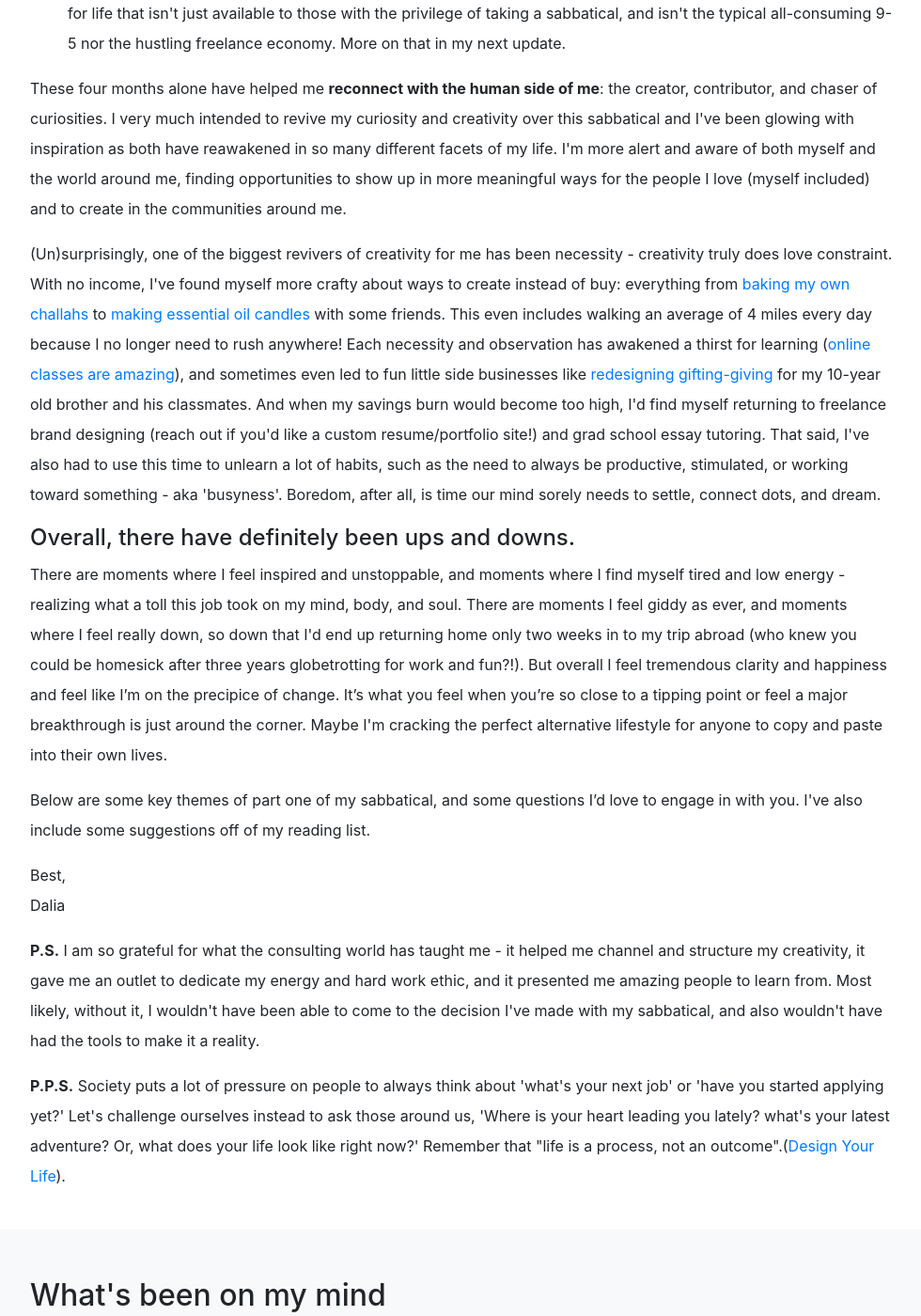
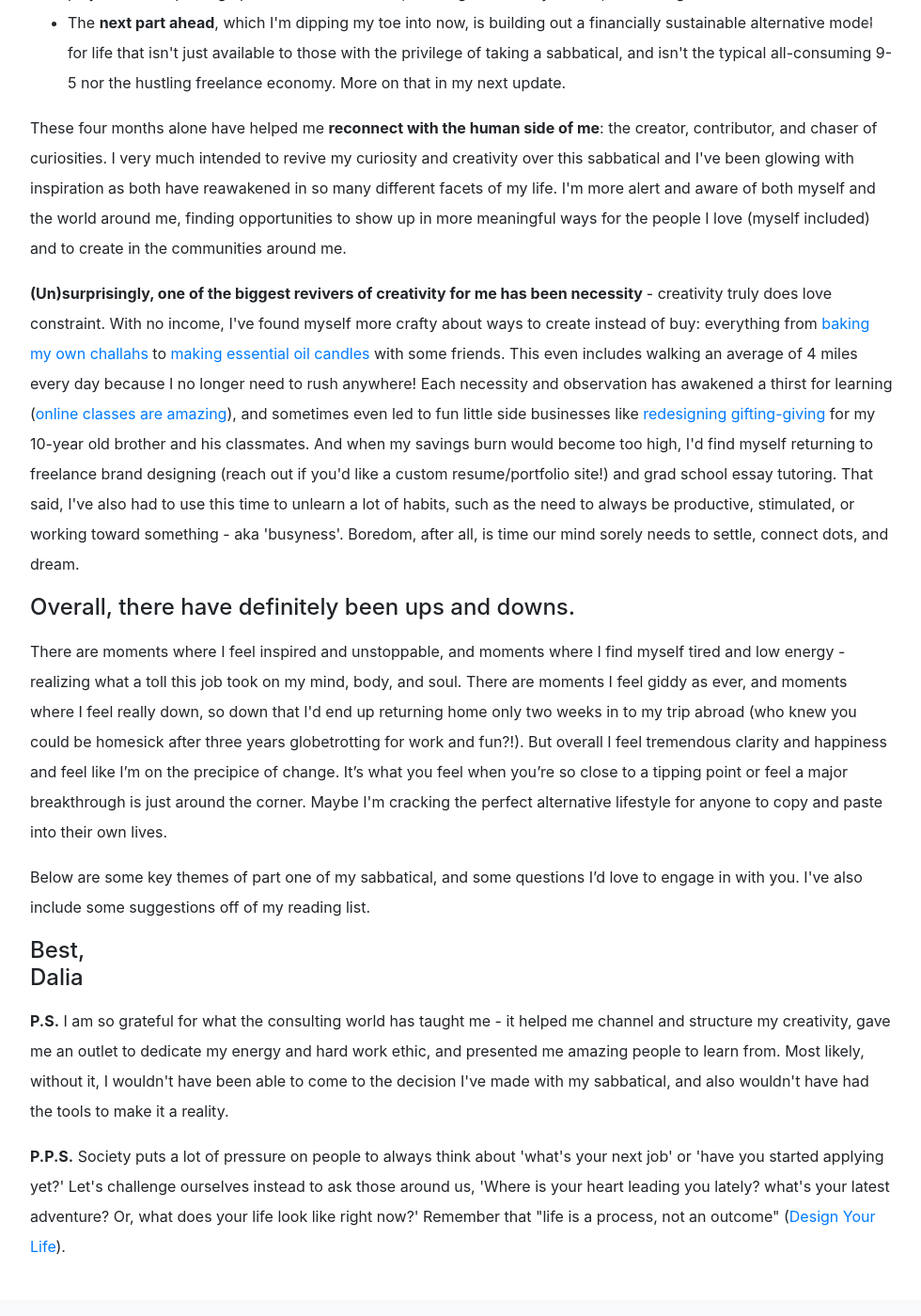
Before and after one commit to dalkat/dalkat.github.io, a Jekyll site: the page built from update-1.md, in a window 1280 px wide and 1400 px high, scrolled down 1435 px. Shown: the whole window at 94% size, without its empty margins (148-1128 px from the left). Built offline with Jekyll 4.4.1, drawn with Linux system fonts in a browser that asks for light colours; nearby versions of some CDN libraries; some web fonts are replaced; library files that are not in the unit come from our copies.

Commit message:
blog 1.2.2

```diff
--- a/_layouts/update-1.html
+++ b/_layouts/update-1.html
@@ -34,7 +34,8 @@ layout: default-sub
           <div class="col-lg-1 col-md-1" style="line-height: 2;"></div>
           <div class="col-lg-10 col-md-10 col-sm-12 col-12" style="line-height: 2;">
             <p><h4>Hi friends,</h4></p>
-            <p>In the words of <a href="https://amzn.to/2DLyIXX" target="_blank">Michelle Obama</a>, it's been four months since I "swerved" and left Deloitte, and yet it feels like an entire year has passed in that time. I've had a LOT of time to work with: time to focus on things I want to focus on - and when I want to focus on them; to explore different subjects and interests; and to show up fully for the people I care about (more on that below). <b>I truly believe that this is what life is supposed to look like: having the freedom to play and be guided by our innate human curiosity.</b></p>
+            <p>In the words of <a href="https://amzn.to/2DLyIXX" target="_blank">Michelle Obama</a>, it's been four months since I "swerved" and left Deloitte, and yet it feels like an entire year has passed in that time. I've had a LOT of time to work with: time to focus on things I want to focus on - and when I want to focus on them; to explore different subjects and interests; and to show up fully for the people I care about (more on that below).</p>
+            <p><h4>I truly believe that this is what life is supposed to look like: having the freedom to play and be guided by our innate human curiosity.</h4></p>
 
             <p>When I decided to leave the all-consuming consulting world to take this creative sabbatical, I soon realized that this time wasn't a&nbsp;<em>temporary</em>&nbsp;break from a job, and that this recovering type-A overachieving New Yorker had already made two big life decisions:&nbsp;</p>
             <ol><li>Full-time jobs are not for everyone, and I didn't want to return to one; and&nbsp;</li>
@@ -49,12 +50,13 @@ layout: default-sub
             </ul>
             <p>These four months alone have helped me <b>reconnect with the human side of me</b>: the creator, contributor, and chaser of curiosities. I very much intended to revive my curiosity and creativity over this sabbatical and I've been glowing with inspiration as both have reawakened in so many different facets of my life. I'm more alert and aware of both myself and the world around me, finding opportunities to show up in more meaningful ways for the people I love (myself included) and to create in the communities around me. </p>
 
-            <p>(Un)surprisingly, one of the biggest revivers of creativity for me has been necessity - creativity truly does love constraint. With no income, I've found myself more crafty about ways to create instead of buy: everything from&nbsp;<a href="https://daliakatan.com/challah" target="_blank">baking my own challahs</a> to <a href="https://ezentialsf.com/" target="_blank">making essential oil candles</a>&nbsp;with some friends. This even includes walking an average of 4 miles every day because I no longer need to rush anywhere! Each necessity and observation has awakened a thirst for learning (<a href="https://skl.sh/2TE2fKn" target="_blank">online classes are amazing</a>), and sometimes even led to fun little side businesses like <a href="https://presently.fun" target="_blank">redesigning gifting-giving</a> for my 10-year old brother and his classmates. And when my savings burn would become too high, I'd find myself returning to freelance brand designing (reach out if you'd like a custom resume/portfolio site!) and grad school essay tutoring. That said, I've also had to use this time to unlearn a lot of habits, such as the need to always be productive, stimulated, or working toward something - aka 'busyness'. Boredom, after all, is time our mind sorely needs to settle, connect dots, and dream.</p>
-            <p><h4>Overall, there have definitely been ups and downs. </h4>There are moments where I feel inspired and unstoppable, and moments where I find myself tired and low energy - realizing what a toll this job took on my mind, body, and soul. There are moments I feel giddy as ever, and moments where I feel really down, so down that I'd end up returning home only two weeks in to my trip abroad (who knew you could be homesick after three years globetrotting for work and fun?!). But overall I feel tremendous clarity and happiness and feel like I&rsquo;m on the precipice of change. It&rsquo;s what you feel when you&rsquo;re so close to a tipping point or feel a major breakthrough is just around the corner. Maybe I'm cracking the perfect alternative lifestyle for anyone to copy and paste into their own lives.</p>
+            <p><b>(Un)surprisingly, one of the biggest revivers of creativity for me has been necessity </b>- creativity truly does love constraint. With no income, I've found myself more crafty about ways to create instead of buy: everything from&nbsp;<a href="https://daliakatan.com/challah" target="_blank">baking my own challahs</a> to <a href="https://ezentialsf.com/" target="_blank">making essential oil candles</a>&nbsp;with some friends. This even includes walking an average of 4 miles every day because I no longer need to rush anywhere! Each necessity and observation has awakened a thirst for learning (<a href="https://skl.sh/2TE2fKn" target="_blank">online classes are amazing</a>), and sometimes even led to fun little side businesses like <a href="https://presently.fun" target="_blank">redesigning gifting-giving</a> for my 10-year old brother and his classmates. And when my savings burn would become too high, I'd find myself returning to freelance brand designing (reach out if you'd like a custom resume/portfolio site!) and grad school essay tutoring. That said, I've also had to use this time to unlearn a lot of habits, such as the need to always be productive, stimulated, or working toward something - aka 'busyness'. Boredom, after all, is time our mind sorely needs to settle, connect dots, and dream.</p>
+            <p><h4>Overall, there have definitely been ups and downs. </h4></p>
+            <p>There are moments where I feel inspired and unstoppable, and moments where I find myself tired and low energy - realizing what a toll this job took on my mind, body, and soul. There are moments I feel giddy as ever, and moments where I feel really down, so down that I'd end up returning home only two weeks in to my trip abroad (who knew you could be homesick after three years globetrotting for work and fun?!). But overall I feel tremendous clarity and happiness and feel like I&rsquo;m on the precipice of change. It&rsquo;s what you feel when you&rsquo;re so close to a tipping point or feel a major breakthrough is just around the corner. Maybe I'm cracking the perfect alternative lifestyle for anyone to copy and paste into their own lives.</p>
             <p>Below are some key themes of part one of my sabbatical, and some questions I&rsquo;d love to engage in with you. I've also include some suggestions off of my reading list.</p>
-            <p>Best,<br>Dalia</p>
-            <p><b>P.S.</b> I am so grateful for what the consulting world has taught me - it helped me channel and structure my creativity, it gave me an outlet to dedicate my energy and hard work ethic, and it presented me amazing people to learn from. Most likely, without it, I wouldn't have been able to come to the decision I've made with my sabbatical, and also wouldn't have had the tools to make it a reality.</p>
-            <p><b>P.P.S.</b> Society puts a lot of pressure on people to always think about 'what's your next job' or 'have you started applying yet?' Let's challenge ourselves instead to ask those around us, 'Where is your heart leading you lately? what's your latest adventure? Or, what does your life look like right now?' Remember that "life is a process, not an outcome".(<a href="https://amzn.to/2BCvhmr" target="_blank">Design Your Life</a>).&nbsp;</p>
+            <p><h4>Best,<br>Dalia</h4></p>
+            <p><b>P.S.</b> I am so grateful for what the consulting world has taught me - it helped me channel and structure my creativity, gave me an outlet to dedicate my energy and hard work ethic, and presented me amazing people to learn from. Most likely, without it, I wouldn't have been able to come to the decision I've made with my sabbatical, and also wouldn't have had the tools to make it a reality.</p>
+            <p><b>P.P.S.</b> Society puts a lot of pressure on people to always think about 'what's your next job' or 'have you started applying yet?' Let's challenge ourselves instead to ask those around us, 'Where is your heart leading you lately? what's your latest adventure? Or, what does your life look like right now?' Remember that "life is a process, not an outcome" (<a href="https://amzn.to/2BCvhmr" target="_blank">Design Your Life</a>).&nbsp;</p>
           </div>
         </div>
       </div>
```
